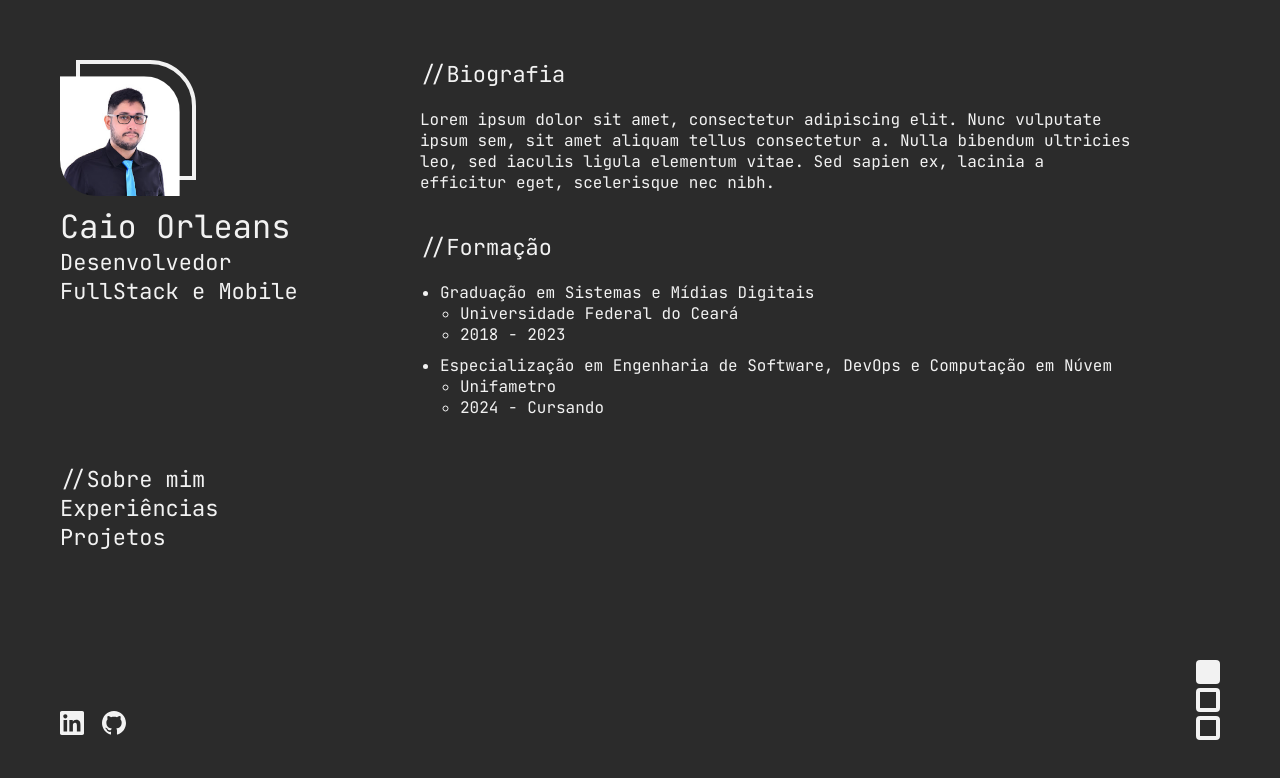
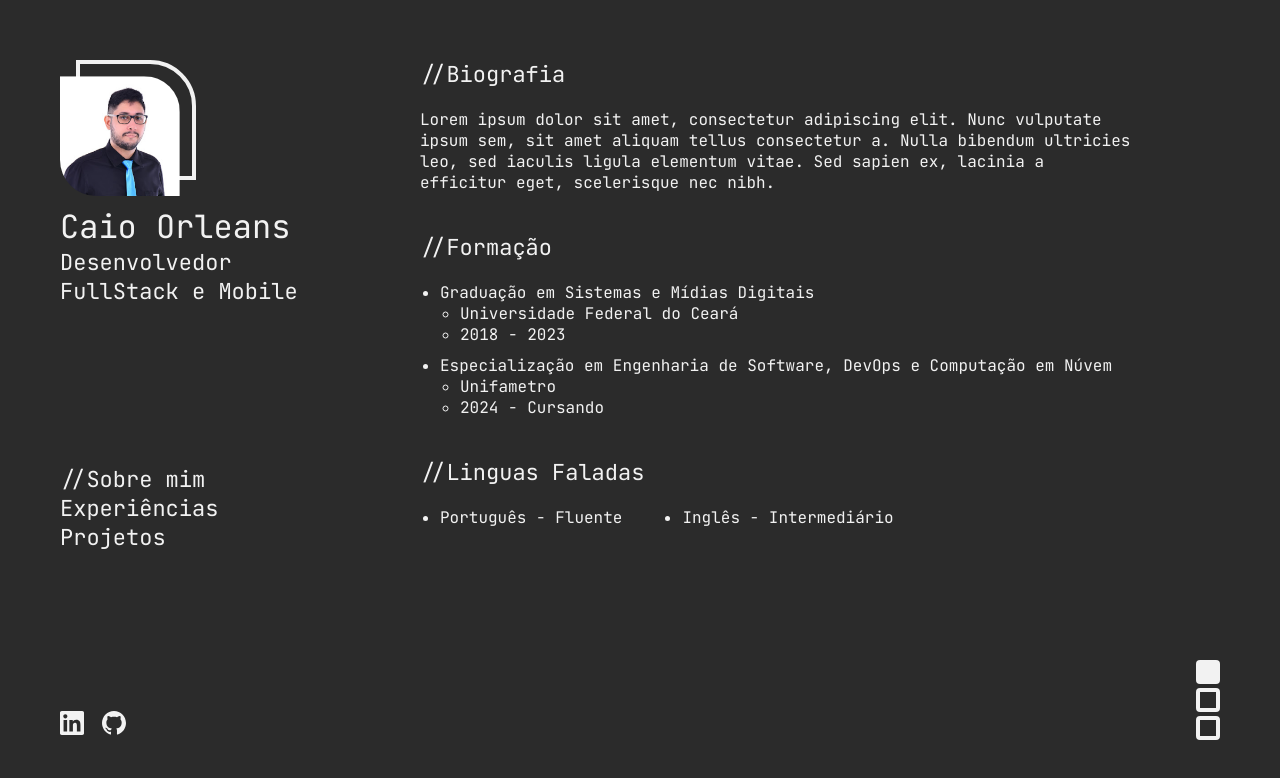
Before and after one commit to caioorleans/portfolio, an Angular app: page / in a window 1280 px wide. Shown: the top 778 px of the page. Built offline with nearby package versions, Linux system fonts and the light colour scheme.

Commit message:
languages spoken

```diff
--- a/src/app/components/content/content.component.css
+++ b/src/app/components/content/content.component.css
@@ -1,5 +1,14 @@
 #photo-description-container {
     margin-bottom: 40px;
+}
+
+#languages-spoken {
+    display: flex;
+    flex-direction: column;
+}
+
+.languages-item {
+    margin-right: 60px;
 }
 
 h3 {
@@ -16,3 +25,9 @@ ul {
         display: none;
     }
 }
+
+@media(min-width: 1200px){
+    #languages-spoken {
+        flex-direction: row;
+    }
+}
--- a/src/app/components/content/content.component.html
+++ b/src/app/components/content/content.component.html
@@ -14,3 +14,9 @@
         </app-qualification-item>
     </ul>
 </app-section>
+
+<app-section [title]="info.languages.title">
+    <ul id="languages-spoken">
+        <li *ngFor="let item of info.languages.content" class="languages-item">{{item.language}} - {{item.level}}</li>
+    </ul>
+</app-section>
--- a/src/app/components/content/content.component.ts
+++ b/src/app/components/content/content.component.ts
@@ -31,6 +31,19 @@ export class ContentComponent {
           studyPeriod: "2024 - Cursando"
         }
       ]
+    },
+    languages: {
+      title: "//Linguas Faladas",
+      content: [
+        {
+          language:"Português",
+          level:"Fluente"
+        },
+        {
+          language:"Inglês",
+          level:"Intermediário"
+        }
+      ]
     }
   }
 }
```
